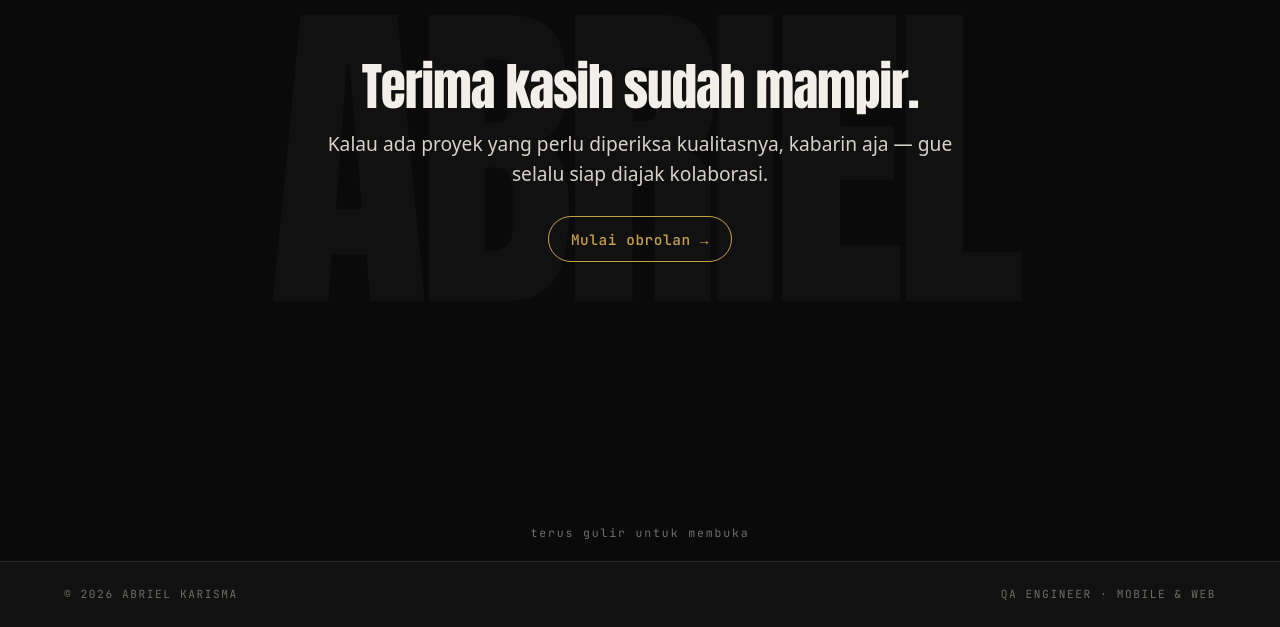
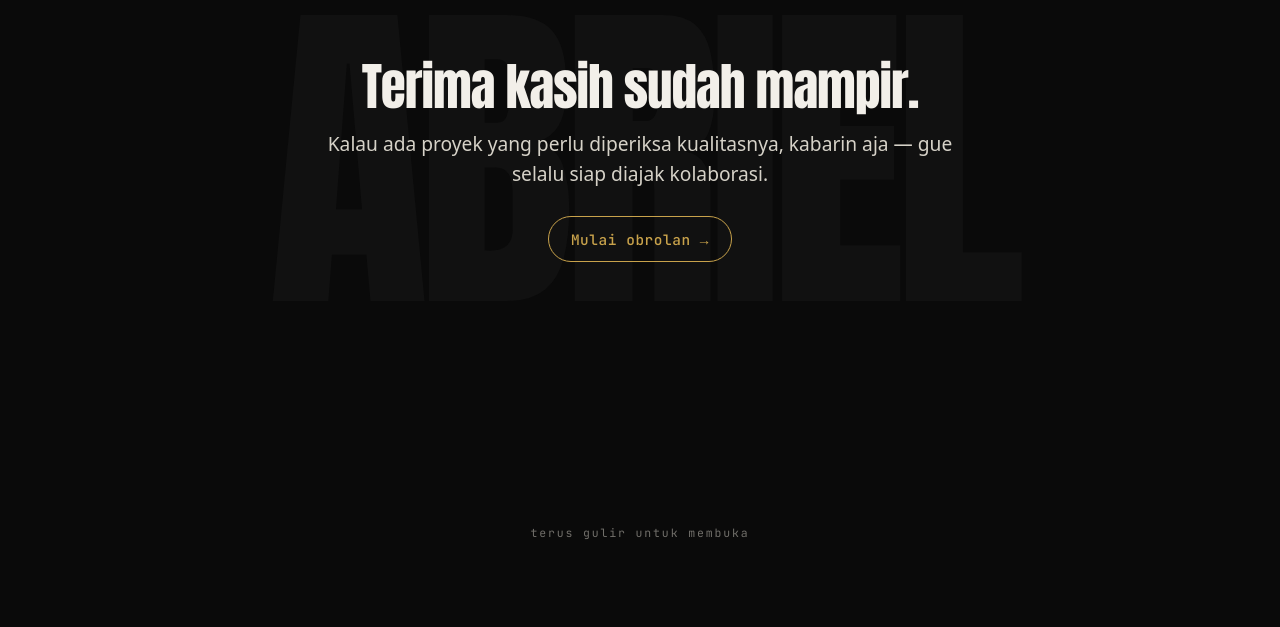
Before and after one commit to abrielkarisma/abriel-porto, a Vue app: page /portfolio in a window 1280 px wide. Shown: the part 8313-8940 px from the top of the page. After the commit the page ends 8874 px from the top, so only its background shows below. Built offline with nearby package versions, Linux system fonts and the light colour scheme.

Commit message:
remove site-footer; AbrielMark is now the closing section

```diff
--- a/src/views/Portfolio.vue
+++ b/src/views/Portfolio.vue
@@ -38,13 +38,6 @@
       <Services />
       <AbrielMark />
     </div>
-
-    <footer class="site-footer">
-      <div class="wrap footer-inner">
-        <span class="footer-label">© 2026 Abriel Karisma</span>
-        <span class="footer-label">QA Engineer · Mobile &amp; Web</span>
-      </div>
-    </footer>
   </div>
 </template>
 
@@ -181,29 +174,6 @@ const toggleTheme = () => toggle()
   padding-top: 68px;
 }
 
-/* Footer */
-.site-footer {
-  border-top: 1px solid var(--line);
-  background: var(--blk-2);
-  padding: 1.5rem 0;
-}
-
-.footer-inner {
-  display: flex;
-  justify-content: space-between;
-  align-items: center;
-  gap: 1rem;
-  flex-wrap: wrap;
-}
-
-.footer-label {
-  font-family: var(--font-mono);
-  font-size: 0.7rem;
-  letter-spacing: 0.14em;
-  text-transform: uppercase;
-  color: var(--gray-dim);
-}
-
 @media (max-width: 900px) {
   .topnav-inner {
     flex-direction: column;
```
